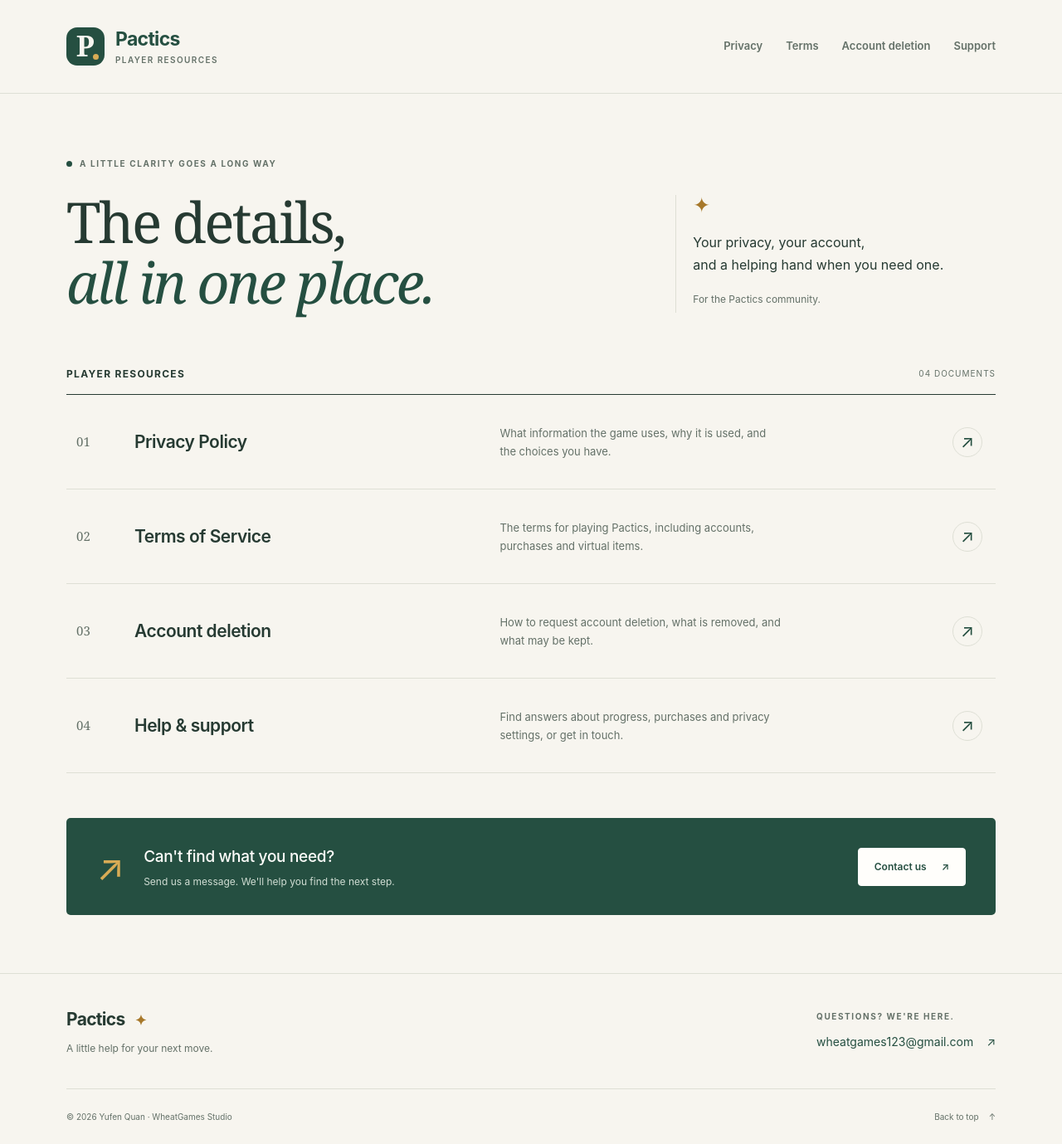
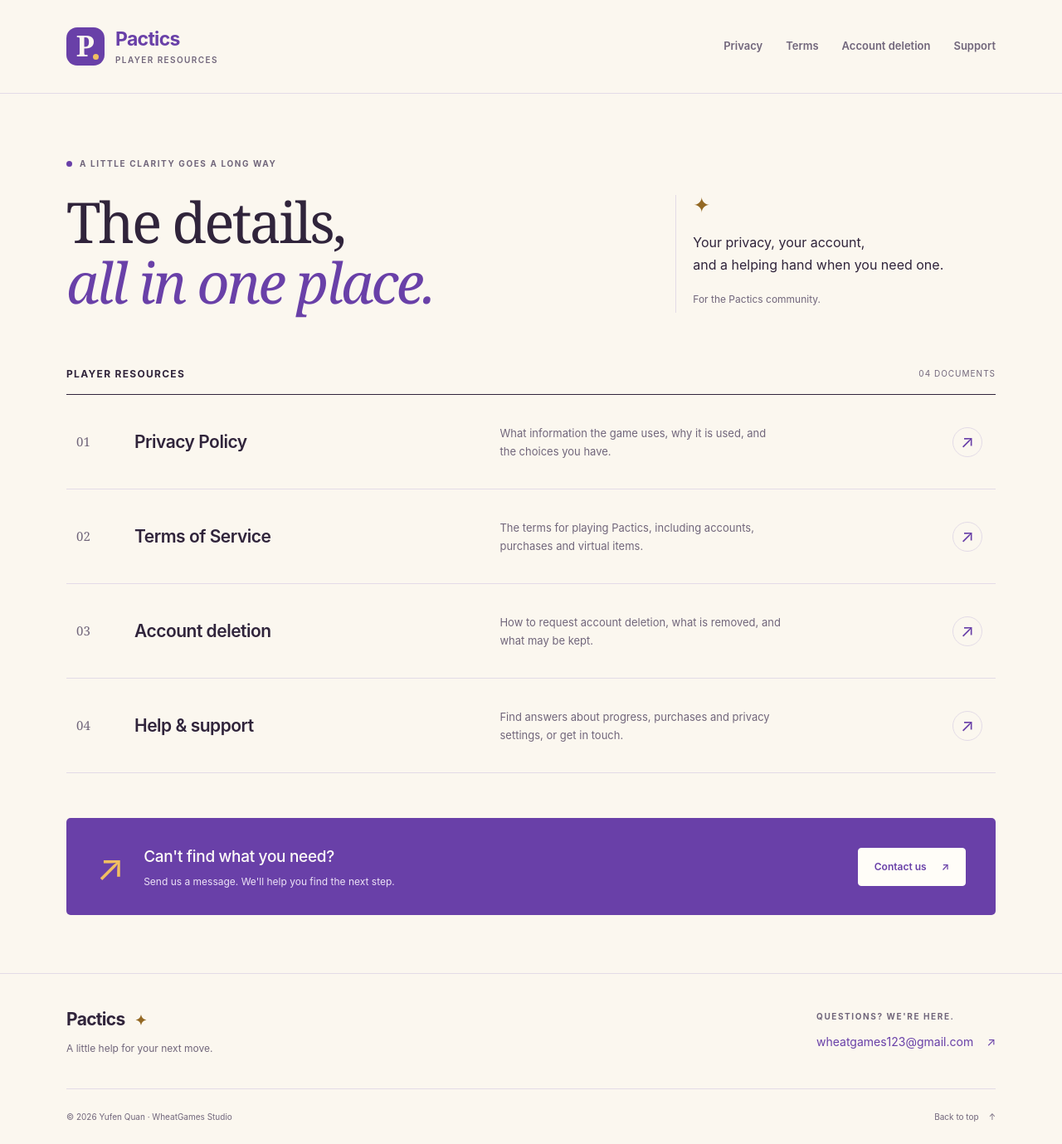
Before and after one commit to wheatgames/Pactics, a Jekyll site: the page built from index.html, in a window 1280 px wide. Shown: the whole page at 83% size. Built offline with Jekyll 4.4.1, drawn with Linux system fonts in a browser that asks for light colours.

Commit message:
更新页面风格

```diff
--- a/_layouts/default.html
+++ b/_layouts/default.html
@@ -4,7 +4,7 @@
     <meta charset="utf-8">
     <meta name="viewport" content="width=device-width, initial-scale=1">
     <meta name="color-scheme" content="light">
-    <meta name="theme-color" content="#f7f5ef">
+    <meta name="theme-color" content="#fbf7ef">
     <title>{{ page.title | escape }} · {{ site.title | escape }}</title>
     <meta name="description" content="{{ page.description | default: site.description | escape }}">
     {% unless page.noindex %}<link rel="canonical" href="{{ page.url | absolute_url }}">{% endunless %}
--- a/assets/site.css
+++ b/assets/site.css
@@ -1,21 +1,25 @@
 :root {
-  --paper: #f7f5ef;
-  --surface: #fffefb;
-  --ink: #263a32;
-  --muted: #647168;
-  --green: #254f41;
-  --green-light: #e9eee5;
-  --gold: #d8ab55;
-  --line: #dedfd5;
+  --paper: #fbf7ef;
+  --surface: #fffdf8;
+  --ink: #30243b;
+  --muted: #71667b;
+  --brand: #6940a8;
+  --brand-hover: #543187;
+  --brand-soft: #efe8f7;
+  --body-ink: #4d4058;
+  --on-brand-muted: #ede3f7;
+  --gold: #f1bf61;
+  --gold-ink: #936823;
+  --line: #e3dbe7;
   --serif: Georgia, "Times New Roman", serif;
   --sans: -apple-system, BlinkMacSystemFont, "Segoe UI", sans-serif;
 }
 * { box-sizing: border-box; }
 html { scroll-behavior: smooth; scroll-padding-top: 32px; }
 body { margin: 0; background: var(--paper); color: var(--ink); font: 16px/1.65 var(--sans); -webkit-font-smoothing: antialiased; }
-a { color: var(--green); text-underline-offset: 4px; }
+a { color: var(--brand); text-underline-offset: 4px; }
 a:hover { text-decoration-thickness: 2px; }
-a:focus-visible, summary:focus-visible, [tabindex="0"]:focus-visible { outline: 3px solid #9b701d; outline-offset: 5px; }
+a:focus-visible, summary:focus-visible, [tabindex="0"]:focus-visible { outline: 3px solid var(--gold-ink); outline-offset: 5px; }
 main:focus { outline: none; }
 h1, h2, h3, p { margin-top: 0; }
 .wrap { width: min(1120px, calc(100% - 80px)); margin-inline: auto; }
@@ -24,45 +28,45 @@ h1, h2, h3, p { margin-top: 0; }
 .site-header { border-bottom: 1px solid var(--line); }
 .header-inner { display: flex; align-items: center; justify-content: space-between; min-height: 112px; gap: 32px; }
 .brand { display: inline-flex; align-items: center; gap: 13px; text-decoration: none; flex-shrink: 0; }
-.brand-mark { display: grid; place-items: center; position: relative; width: 46px; height: 46px; border-radius: 13px; background: var(--green); color: var(--paper); font: 700 35px/1 var(--serif); padding-bottom: 3px; }
+.brand-mark { display: grid; place-items: center; position: relative; width: 46px; height: 46px; border-radius: 13px; background: var(--brand); color: var(--paper); font: 700 35px/1 var(--serif); padding-bottom: 3px; }
 .brand-mark span { position: absolute; right: 7px; bottom: 7px; width: 7px; height: 7px; border-radius: 50%; background: var(--gold); }
 .brand-name { font-size: 23px; font-weight: 720; letter-spacing: -.7px; line-height: 1.2; }
 .brand-caption { display: block; margin-top: 4px; color: var(--muted); font-size: 10px; letter-spacing: 1.4px; text-transform: uppercase; font-weight: 600; }
 .primary-nav { display: flex; flex-wrap: wrap; align-items: center; column-gap: 28px; row-gap: 0; }
 .primary-nav a { display: inline-flex; align-items: center; min-height: 44px; color: var(--muted); font-size: 13px; font-weight: 600; text-decoration: none; }
-.primary-nav a:hover, .primary-nav a[aria-current="page"] { color: var(--green); text-decoration: underline; text-decoration-color: var(--gold); text-decoration-thickness: 3px; text-underline-offset: 8px; }
+.primary-nav a:hover, .primary-nav a[aria-current="page"] { color: var(--brand); text-decoration: underline; text-decoration-color: var(--gold); text-decoration-thickness: 3px; text-underline-offset: 8px; }
 .eyebrow { font-size: 10px; font-weight: 700; letter-spacing: 1.6px; text-transform: uppercase; line-height: 1.6; }
 .hero { display: grid; grid-template-columns: 1.8fr 1fr; gap: 40px; align-items: end; padding: 76px 0 64px; }
 .hero-eyebrow { display: flex; align-items: center; gap: 9px; margin-bottom: 25px; color: var(--muted); }
-.status-dot { width: 7px; height: 7px; background: var(--green); border-radius: 50%; }
+.status-dot { width: 7px; height: 7px; background: var(--brand); border-radius: 50%; }
 .hero h1 { margin: 0; font: 400 clamp(48px, 5.3vw, 70px)/1.08 var(--serif); letter-spacing: -2.8px; }
-.hero h1 em { color: var(--green); font-weight: 400; }
+.hero h1 em { color: var(--brand); font-weight: 400; }
 .hero-note { padding: 0 0 4px 20px; border-left: 1px solid var(--line); }
-.hero-spark { display: block; color: #a7782a; font-size: 25px; line-height: 1; margin-bottom: 19px; }
+.hero-spark { display: block; color: var(--gold-ink); font-size: 25px; line-height: 1; margin-bottom: 19px; }
 .hero-note p { margin-bottom: 14px; font-size: 16px; line-height: 1.65; }
 .hero-signature { color: var(--muted); font-size: 12px; }
 .section-heading { display: flex; justify-content: space-between; align-items: center; padding-bottom: 15px; border-bottom: 1px solid var(--ink); gap: 16px; }
 .section-heading h2 { margin: 0; font-size: 12px; font-weight: 700; letter-spacing: 1.3px; text-transform: uppercase; }
 .section-heading > span { color: var(--muted); font-size: 10px; letter-spacing: 1px; text-transform: uppercase; }
 .resource-link { display: grid; grid-template-columns: 50px 1fr 1.25fr 40px; align-items: center; gap: 20px; min-height: 114px; padding: 22px 12px; border-bottom: 1px solid var(--line); text-decoration: none; transition: background-color .16s ease; }
-.resource-link:hover { background: var(--green-light); }
+.resource-link:hover { background: var(--brand-soft); }
 .resource-number { color: var(--muted); font: 400 15px/1 var(--serif); }
 .resource-link h3 { margin: 0; color: var(--ink); font-size: 21px; font-weight: 600; letter-spacing: -.5px; line-height: 1.3; }
 .resource-link p { margin: 0; max-width: 340px; color: var(--muted); font-size: 13px; line-height: 1.7; }
 .resource-arrow { display: grid; place-items: center; width: 36px; height: 36px; border: 1px solid var(--line); border-radius: 50%; font-size: 21px; transition: color .16s ease, background-color .16s ease; }
-.resource-link:hover .resource-arrow { background: var(--green); border-color: var(--green); color: var(--surface); }
-.contact-strip { display: flex; align-items: center; gap: 23px; padding: 31px 36px; margin: 54px 0 70px; border-radius: 5px; background: var(--green); color: var(--surface); }
+.resource-link:hover .resource-arrow { background: var(--brand); border-color: var(--brand); color: var(--surface); }
+.contact-strip { display: flex; align-items: center; gap: 23px; padding: 31px 36px; margin: 54px 0 70px; border-radius: 5px; background: var(--brand); color: var(--surface); }
 .contact-symbol { font-size: 44px; line-height: 1; color: var(--gold); }
 .contact-strip h2 { margin-bottom: 4px; font-size: 19px; font-weight: 500; letter-spacing: -.3px; }
-.contact-strip p { margin-bottom: 0; font-size: 12px; color: #d1ded4; }
-.button { display: inline-flex; align-items: center; justify-content: center; gap: 18px; min-height: 46px; padding: 11px 19px; border: 1px solid var(--green); border-radius: 4px; background: var(--green); color: var(--surface); font-size: 12px; font-weight: 600; line-height: 1.5; text-decoration: none; }
-.button:hover { background: #1a3d32; }
-.button-light { margin-left: auto; flex-shrink: 0; border-color: var(--surface); background: var(--surface); color: var(--green); }
-.button-light:hover { background: var(--green-light); }
+.contact-strip p { margin-bottom: 0; font-size: 12px; color: var(--on-brand-muted); }
+.button { display: inline-flex; align-items: center; justify-content: center; gap: 18px; min-height: 46px; padding: 11px 19px; border: 1px solid var(--brand); border-radius: 4px; background: var(--brand); color: var(--surface); font-size: 12px; font-weight: 600; line-height: 1.5; text-decoration: none; }
+.button:hover { background: var(--brand-hover); }
+.button-light { margin-left: auto; flex-shrink: 0; border-color: var(--surface); background: var(--surface); color: var(--brand); }
+.button-light:hover { background: var(--brand-soft); }
 .site-footer { border-top: 1px solid var(--line); }
 .footer-main { display: flex; justify-content: space-between; align-items: center; gap: 28px; padding-block: 38px; }
 .footer-brand { display: inline-flex; align-items: center; gap: 12px; color: var(--ink); font-size: 21px; font-weight: 700; text-decoration: none; letter-spacing: -.7px; }
-.small-spark { color: #a7782a; font-size: 17px; }
+.small-spark { color: var(--gold-ink); font-size: 17px; }
 .footer-main p { margin: 7px 0 0; color: var(--muted); font-size: 12px; }
 .footer-contact .eyebrow { display: block; color: var(--muted); margin-bottom: 9px; }
 .footer-contact > a { font-size: 14px; text-decoration: none; overflow-wrap: anywhere; }
@@ -72,7 +76,7 @@ h1, h2, h3, p { margin-top: 0; }
 .footer-bottom a { display: inline-flex; align-items: center; min-height: 30px; gap: 12px; color: var(--muted); text-decoration: none; white-space: nowrap; }
 .document-top { display: flex; align-items: center; justify-content: space-between; gap: 20px; padding-block: 29px; border-bottom: 1px solid var(--line); }
 .back-link { display: inline-flex; align-items: center; min-height: 32px; gap: 10px; color: var(--muted); font-size: 12px; text-decoration: none; }
-.back-link:hover { color: var(--green); }
+.back-link:hover { color: var(--brand); }
 .document-top .eyebrow { color: var(--muted); font-size: 9px; }
 .document-shell { display: grid; grid-template-columns: 206px minmax(0, 1fr); gap: 64px; padding-block: 55px 72px; }
 .document-sidebar { min-width: 0; }
@@ -81,14 +85,14 @@ h1, h2, h3, p { margin-top: 0; }
 .section-list { list-style: none; margin: 0; padding: 0; }
 .section-list li + li { margin-top: 5px; }
 .section-list a { display: block; padding: 5px 0; color: var(--muted); font-size: 11px; line-height: 1.55; text-decoration: none; overflow-wrap: break-word; }
-.section-list a:hover { color: var(--green); text-decoration: underline; }
+.section-list a:hover { color: var(--brand); text-decoration: underline; }
 .sidebar-help { border-top: 1px solid var(--line); margin-top: 26px; padding-top: 22px; font-size: 12px; }
 .sidebar-help p { margin-bottom: 7px; }
 .sidebar-help a { font-size: 11px; font-weight: 600; text-decoration: none; }
 .sidebar-help a span { margin-left: 9px; }
 .document-column { min-width: 0; }
 .mobile-contents { display: none; }
-.prose { color: #3f4c44; font-size: 15px; line-height: 1.85; overflow-wrap: anywhere; }
+.prose { color: var(--body-ink); font-size: 15px; line-height: 1.85; overflow-wrap: anywhere; }
 .prose h1 { margin-bottom: 19px; color: var(--ink); font: 400 clamp(34px, 3.5vw, 46px)/1.18 var(--serif); letter-spacing: -1.5px; }
 .prose h1 + p { margin-bottom: 30px; }
 .prose h2 { margin: 44px 0 16px; padding-top: 24px; border-top: 1px solid var(--line); color: var(--ink); font-size: 20px; font-weight: 600; letter-spacing: -.4px; line-height: 1.45; }
@@ -96,23 +100,23 @@ h1, h2, h3, p { margin-top: 0; }
 .prose p { margin-bottom: 19px; }
 .prose ul, .prose ol { margin: 0 0 22px; padding-left: 23px; }
 .prose li { padding-left: 4px; margin-bottom: 9px; }
-.prose li::marker { color: #7c8877; }
+.prose li::marker { color: var(--muted); }
 .prose strong { color: var(--ink); font-weight: 650; }
 .prose a { font-weight: 500; }
 .table-scroll { margin-block: 24px; overflow-x: auto; border: 1px solid var(--line); border-radius: 4px; }
 .prose table { border-collapse: collapse; width: 100%; font-size: 12px; line-height: 1.65; text-align: left; }
-.prose th { background: var(--green-light); color: var(--green); font-weight: 650; }
+.prose th { background: var(--brand-soft); color: var(--brand); font-weight: 650; }
 .prose th, .prose td { padding: 13px 16px; vertical-align: top; min-width: 125px; }
 .prose td:first-child { min-width: 170px; }
 .prose tr + tr td, .prose tbody tr:first-child td { border-top: 1px solid var(--line); }
 .prose table a { overflow-wrap: anywhere; }
-.request-callout { display: flex; align-items: center; justify-content: space-between; gap: 24px; margin-top: 40px; padding: 26px; border: 1px solid var(--line); background: var(--green-light); border-radius: 4px; }
+.request-callout { display: flex; align-items: center; justify-content: space-between; gap: 24px; margin-top: 40px; padding: 26px; border: 1px solid var(--line); background: var(--brand-soft); border-radius: 4px; }
 .request-callout .eyebrow { color: var(--muted); font-size: 9px; }
 .request-callout p { margin: 6px 0 0; font-size: 16px; }
 .request-callout .button { flex-shrink: 0; }
 .document-end { margin-top: 40px; padding-top: 24px; border-top: 1px solid var(--line); display: flex; align-items: center; gap: 12px; color: var(--muted); font-size: 12px; }
 .document-end p { margin: 0; }
-.end-mark { color: #a7782a; font-size: 18px; }
+.end-mark { color: var(--gold-ink); font-size: 18px; }
 .not-found { padding-block: 110px 130px; }
 .not-found .eyebrow { color: var(--muted); margin-bottom: 25px; }
 .not-found h1 { font: 400 clamp(36px, 5vw, 64px)/1.1 var(--serif); letter-spacing: -2px; }
@@ -167,7 +171,7 @@ h1, h2, h3, p { margin-top: 0; }
   .document-shell { display: block; padding-block: 25px 40px; }
   .document-sidebar { display: none; }
   .mobile-contents { display: block; margin-bottom: 30px; border-bottom: 1px solid var(--line); padding-bottom: 16px; }
-  .mobile-contents summary { cursor: pointer; min-height: 30px; color: var(--green); font-size: 12px; font-weight: 600; }
+  .mobile-contents summary { cursor: pointer; min-height: 30px; color: var(--brand); font-size: 12px; font-weight: 600; }
   .mobile-contents .section-list { padding: 12px 0 4px; }
   .mobile-contents .section-list a { padding-block: 8px; font-size: 12px; }
   .prose { font-size: 15px; line-height: 1.85; }
```
Also changed, not shown: assets/favicon.svg.
